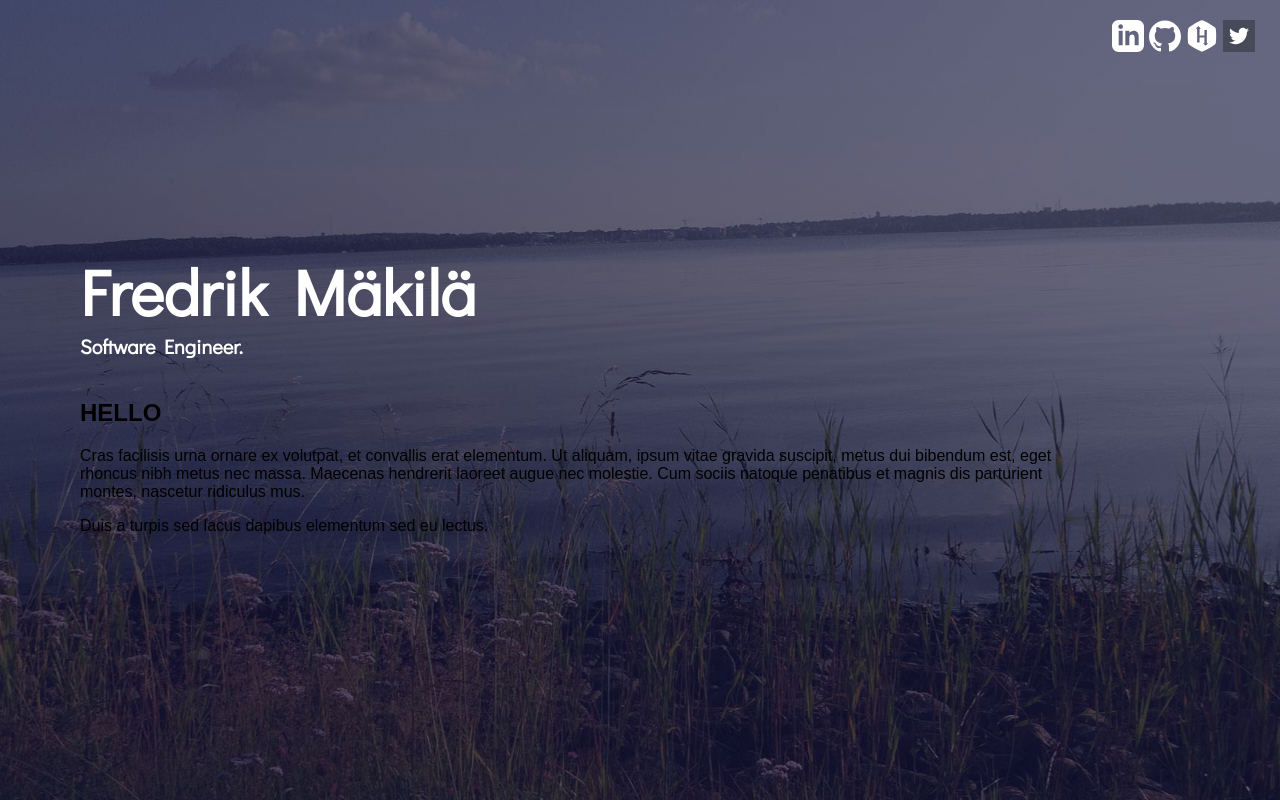
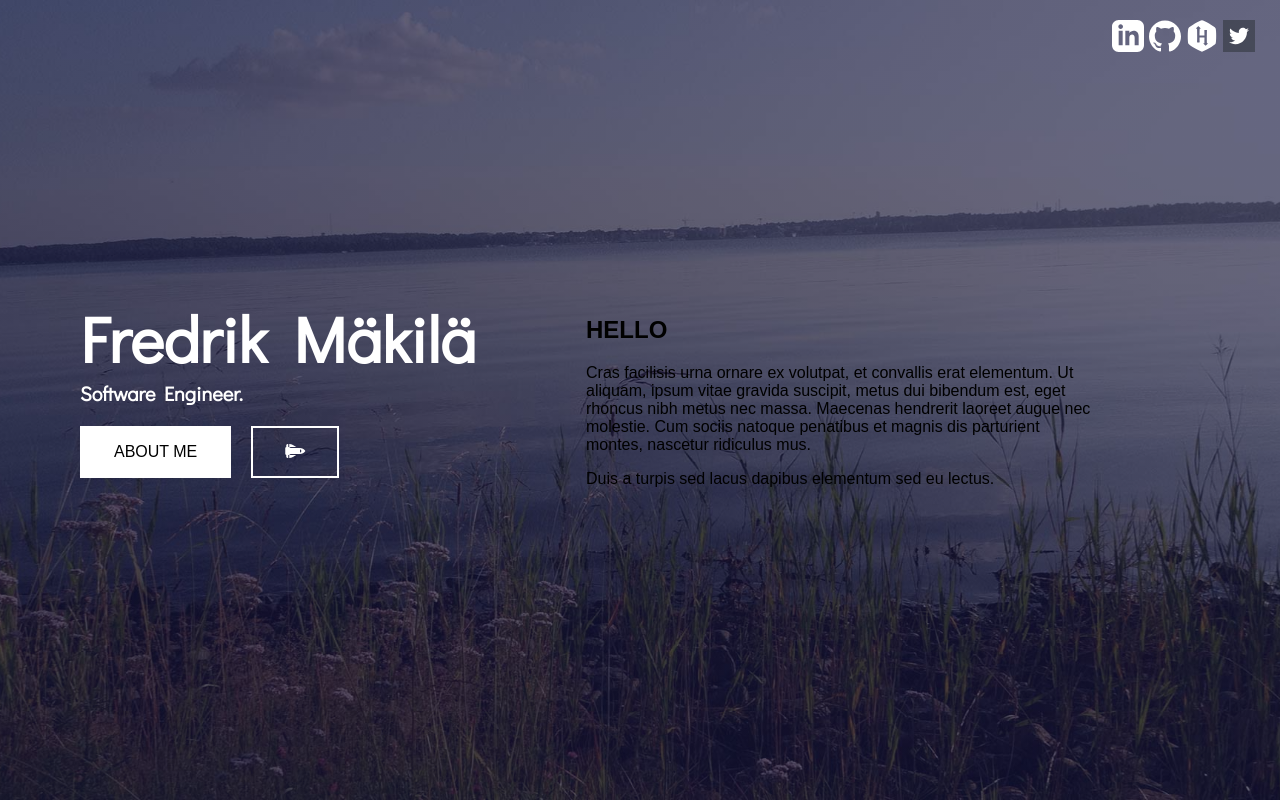
Before and after one commit to GitHug/fredrik.ax, a React (Create React App) app: page /#/about-me in a window 1280 px wide. Built offline with nearby package versions, Linux system fonts and the light colour scheme.

Commit message:
Creation of SPA

```diff
--- a/src/App.css
+++ b/src/App.css
@@ -21,7 +21,7 @@ body {
 
 .App-container {
   display: flex;
-  flex-direction: column;
+  flex-flow: column wrap;
   justify-content: center;
   height: 100%;
   padding-left: 5em;
@@ -30,3 +30,16 @@ body {
 .App-container button {
   margin-top: 20px;
 }
+
+.App-grid {
+  display: grid;
+  grid-template-columns: 50% 50%;
+}
+
+.App-grid .column-left {
+  grid-column-start: 1;
+}
+
+.App-container .column-right {
+  grid-column-start: 2;
+}
--- a/src/App.js
+++ b/src/App.js
@@ -1,6 +1,6 @@
 import React, { Component } from 'react';
 import './App.css';
-import { Route, HashRouter } from 'react-router-dom';
+import { HashRouter, Route } from 'react-router-dom';
 import OnlinePresence from './components/onlinepresence/OnlinePresence';
 import AboutMe from './components/AboutMe';
 import Home from './components/Home';
@@ -15,9 +15,15 @@ class App extends Component {
             <OnlinePresence />
           </header>
           <section className={'App-container'}>
-            <Route exact path={'/'} component={Home} />
-            <Route path={'/about-me'} component={AboutMe} />
-            <Route path={'/secret'} component={Secret} />
+            <div className={'App-grid'}>
+              <div className={'column-left'}>
+                <Home />
+              </div>
+              <div className={'column-right'}>
+                <Route path={'/about-me'} component={AboutMe} />
+                <Route path={'/secret'} component={Secret} />
+              </div>
+            </div>
           </section>
         </main>
       </HashRouter>
--- a/src/components/AboutMe.js
+++ b/src/components/AboutMe.js
@@ -1,14 +1,10 @@
 import React, { Component } from 'react';
-import Intro from './intro/Intro';
 import { NavLink } from 'react-router-dom';
 
 class AboutMe extends Component {
   render() {
     return (
       <div>
-        <NavLink to={'/'}>
-          <Intro />
-        </NavLink>
         <h2>HELLO</h2>
         <p>
           Cras facilisis urna ornare ex volutpat, et convallis erat elementum.
--- a/src/components/mybutton/MyButton.css
+++ b/src/components/mybutton/MyButton.css
@@ -16,6 +16,7 @@
   border-radius: 0;
 }
 
+.MyButton .active,
 .MyButton a:hover {
   background-color: rgb(255, 255, 255);
   color: black;
--- a/src/components/mybutton/MyButton.js
+++ b/src/components/mybutton/MyButton.js
@@ -1,12 +1,14 @@
 import React, { Component } from 'react';
-import { NavLink } from 'react-router-dom';
+import { withRouter, NavLink } from 'react-router-dom';
 import './MyButton.css';
 
 class MyButton extends Component {
   render() {
     return (
       <div className={'MyButton'}>
-        <NavLink to={this.props.page}>{this.props.content}</NavLink>
+        <NavLink to={this.props.page} activeClass={'active'}>
+          {this.props.content}
+        </NavLink>
       </div>
     );
   }
```
